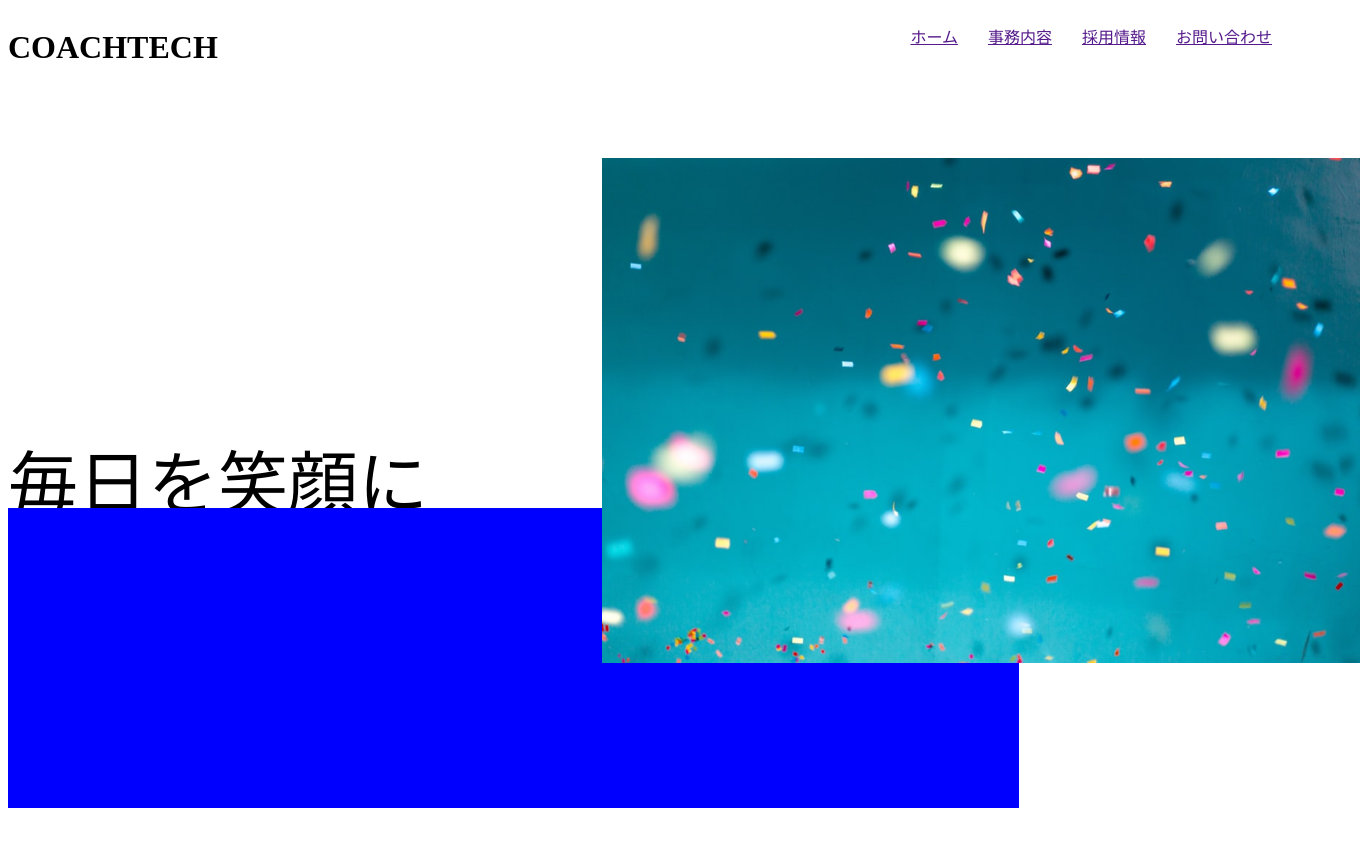
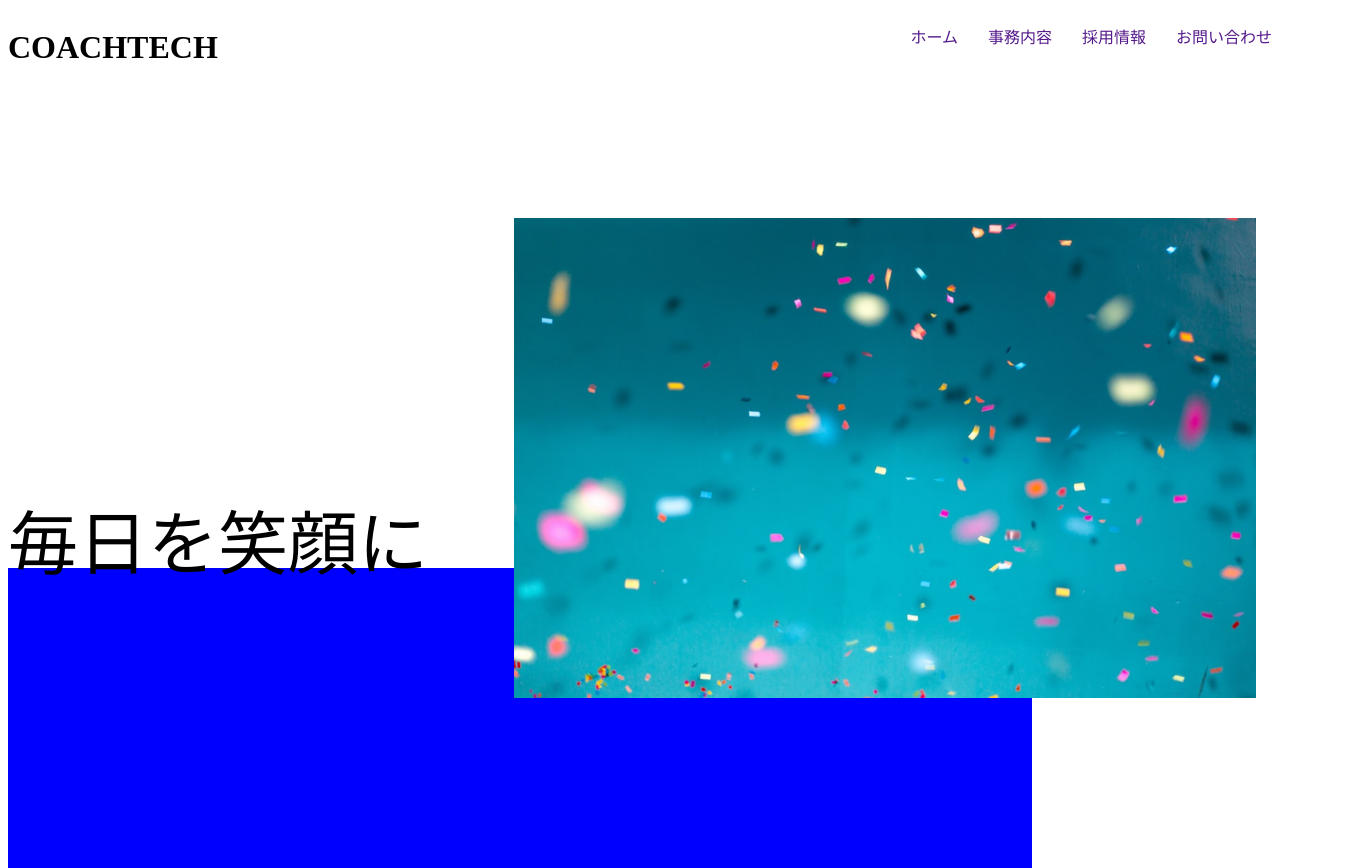
Before and after one commit to takumi-chocolate/20231022_notoya-takumi_css, a plain HTML site: page index.html in a window 1280 px wide. Shown: the whole page, 1360 px wide, since content can reach past the window. Before the commit the page ends 808 px from the top, so only its background shows below. Drawn offline with Linux system fonts and the light colour scheme.

Commit message:
再修正

```diff
--- a/index.html
+++ b/index.html
@@ -11,10 +11,10 @@
         <h1 class="header-ttl">COACHTECH</h1>
         <nav class="header-nav">
             <ul class="header-nav-list">
-                <li class="list1"><a href="">ホーム</a></li>
-                <li class="list2"><a href="">事務内容</a></li>
-                <li class="list3"><a href="">採用情報</a></li>
-                <li class="list4"><a href="">お問い合わせ</a></li>
+                <li class="list1"><a class="link1" href="">ホーム</a></li>
+                <li class="list2"><a class="link2" href="">事務内容</a></li>
+                <li class="list3"><a class="link3" href="">採用情報</a></li>
+                <li class="list4"><a class="link4" href="">お問い合わせ</a></li>
             </ul>
         </nav>
     </header>
--- a/style.css
+++ b/style.css
@@ -25,8 +25,18 @@
 .list4 {
     list-style: none;
 }
-
-
+.link1 {
+    text-decoration: none;
+}
+.link2 {
+    text-decoration: none;
+}
+.link3 {
+    text-decoration: none;
+}
+.link4 {
+    text-decoration: none;
+}
 .content {
     position: relative;
     top: 100px;
@@ -34,22 +44,23 @@
 }
 .content-ttl {
     position: absolute;
-    top: 170px;
+    top: 230px;
     font-size: 70px;
-
+    z-index: 20;
 }
 .content-img {
-    width: 60%;
+    height: 60vh;
+    width: 58vw;
     position: absolute;
-    top: -30px;
-    left: 47%;
+    top: 30px;
+    left: 40%;
     z-index: 10;
 }
 .content-blue {
     background-color: blue;
     padding-bottom: 300px;
-    width: 80%;
+    width: 80vw;
     position: absolute;
-    top: 320px;
+    top: 380px;
     z-index: 0;
-}
+    }
```
